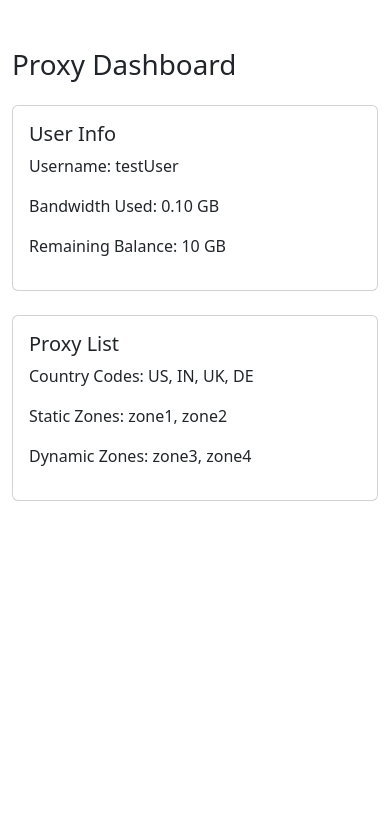
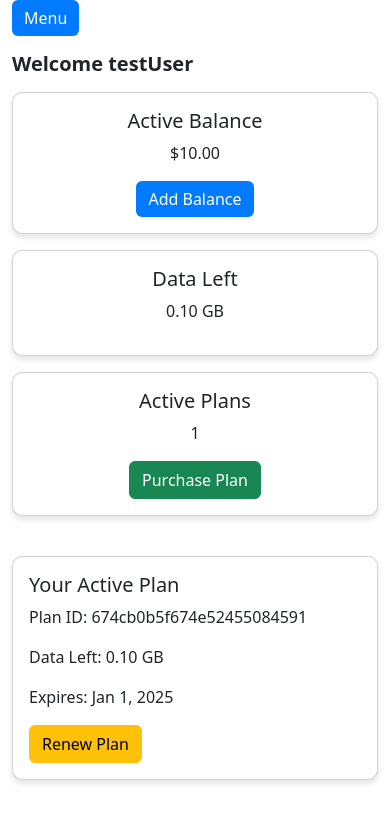
Before and after one commit to myselfabhi/lightningdev-dashboard, a Next.js app in the folder lightningdev-dashboard/: page / in a window 390 px wide. Shown: the top 822 px of the page. Built offline with nearby package versions, Linux system fonts and the light colour scheme.

Commit message:
feat: setting up the basic UI

```diff
--- a/lightningdev-dashboard/src/pages/_app.tsx
+++ b/lightningdev-dashboard/src/pages/_app.tsx
@@ -1,5 +1,7 @@
 import '../styles/globals.css';
 import { AppProps } from 'next/app';
+import "bootstrap/dist/css/bootstrap.min.css";
+import "../styles/dashboard.css";
 
 function MyApp({ Component, pageProps }: AppProps) {
     return <Component {...pageProps} />;
--- /dev/null
+++ b/lightningdev-dashboard/src/pages/api/add-gigabytes.ts
@@ -0,0 +1,21 @@
+import { NextApiRequest, NextApiResponse } from "next";
+
+export default function handler(
+    req: NextApiRequest,
+    res: NextApiResponse<{ success: boolean; newBalance?: number }>
+) {
+    if (req.method === "POST") {
+        const { gigabytes } = req.body;
+
+        if (!gigabytes || gigabytes <= 0) {
+            return res.status(400).json({ success: false });
+        }
+
+        res.status(200).json({
+            success: true,
+            newBalance: gigabytes + 10, // Example: Adds gigabytes to the user's balance
+        });
+    } else {
+        res.status(405).json({ success: false });
+    }
+}
--- a/lightningdev-dashboard/src/pages/api/user-info.ts
+++ b/lightningdev-dashboard/src/pages/api/user-info.ts
@@ -1,18 +1,21 @@
 import { NextApiRequest, NextApiResponse } from "next";
 
-type UserInfo = {
-  username: string;
-  bandwidthUsed: number;
-  balance: number;
-};
+let isPlanExpired = false;
 
 export default function handler(
-  req: NextApiRequest,
-  res: NextApiResponse<UserInfo>
+    req: NextApiRequest,
+    res: NextApiResponse<{ username: string; bandwidthUsed: number; balance: number }>
 ) {
-  res.status(200).json({
-    username: "testUser",
-    bandwidthUsed: 104857600, // 100 MB in bytes
-    balance: 10, // in GB
-  });
+    const remainingBandwidth = isPlanExpired ? 0 : 104857600;
+
+    res.status(200).json({
+        username: "testUser",
+        bandwidthUsed: remainingBandwidth,
+        balance: isPlanExpired ? 0 : 10,
+    });
 }
+
+// Mock cron logic: Expire plan after 1 minute (simulate CRON job)
+setTimeout(() => {
+    isPlanExpired = true;
+}, 60000);
--- a/lightningdev-dashboard/src/pages/index.tsx
+++ b/lightningdev-dashboard/src/pages/index.tsx
@@ -1,53 +1,130 @@
-import React, { useState, useEffect } from 'react';
-import axios from 'axios';
-import { UserInfo, ProxyList } from '../types';
+import React, { useState, useEffect } from "react";
+import axios from "axios";
+import "../styles/dashboard.css";
+
+type UserInfo = {
+    username: string;
+    bandwidthUsed: number; // in bytes
+    balance: number;       // in GB
+};
 
 const Dashboard: React.FC = () => {
     const [userInfo, setUserInfo] = useState<UserInfo | null>(null);
-    const [proxyList, setProxyList] = useState<ProxyList | null>(null);
+    const [showToast, setShowToast] = useState(false);
 
     useEffect(() => {
         // Fetch User Info
-        axios.get<UserInfo>('/api/user-info')
-            .then((response) => setUserInfo(response.data))
-            .catch((error) => console.error(error));
-
-        // Fetch Proxy List
-        axios.get<ProxyList>('/api/proxy-list')
-            .then((response) => setProxyList(response.data))
+        axios
+            .get<UserInfo>("/api/user-info")
+            .then((response) => {
+                setUserInfo(response.data);
+                if (response.data.balance === 0) setShowToast(true); // Show toast if balance is zero
+            })
             .catch((error) => console.error(error));
     }, []);
 
     return (
-        <div className="container mt-5">
-            <h1 className="mb-4">Proxy Dashboard</h1>
-
-            {/* User Info */}
-            {userInfo ? (
-                <div className="card mb-4">
-                    <div className="card-body">
-                        <h5 className="card-title">User Info</h5>
-                        <p>Username: {userInfo.username}</p>
-                        <p>Bandwidth Used: {(userInfo.bandwidthUsed / 1e9).toFixed(2)} GB</p>
-                        <p>Remaining Balance: {userInfo.balance} GB</p>
+        <div className="container-fluid dashboard-container">
+            {/* Sidebar */}
+            <div className="d-flex">
+                <button
+                    className="btn btn-primary d-md-none mb-3"
+                    type="button"
+                    data-bs-toggle="offcanvas"
+                    data-bs-target="#offcanvasSidebar"
+                    aria-controls="offcanvasSidebar"
+                >
+                    Menu
+                </button>
+                <div
+                    className="offcanvas offcanvas-start"
+                    id="offcanvasSidebar"
+                    tabIndex={-1}
+                    aria-labelledby="offcanvasSidebarLabel"
+                >
+                    <div className="offcanvas-header">
+                        <h5 id="offcanvasSidebarLabel">Menu</h5>
+                        <button
+                            type="button"
+                            className="btn-close"
+                            data-bs-dismiss="offcanvas"
+                            aria-label="Close"
+                        ></button>
+                    </div>
+                    <div className="offcanvas-body">
+                        <ul className="list-group">
+                            <li className="list-group-item">Dashboard</li>
+                            <li className="list-group-item">Purchase Plan</li>
+                            <li className="list-group-item">Invoices</li>
+                        </ul>
                     </div>
                 </div>
-            ) : (
-                <p>Loading User Info...</p>
-            )}
+            </div>
 
-            {/* Proxy List */}
-            {proxyList ? (
-                <div className="card">
-                    <div className="card-body">
-                        <h5 className="card-title">Proxy List</h5>
-                        <p>Country Codes: {proxyList.countryCodes.join(', ')}</p>
-                        <p>Static Zones: {proxyList.zones.static.join(', ')}</p>
-                        <p>Dynamic Zones: {proxyList.zones.dynamic.join(', ')}</p>
+            {/* Main Content */}
+            <h1 className="dashboard-header">Welcome {userInfo?.username || "User"}</h1>
+
+            <div className="row mb-4">
+                {/* Active Balance */}
+                <div className="col-md-4">
+                    <div className="card text-center">
+                        <div className="card-body">
+                            <h5>Active Balance</h5>
+                            <p>${userInfo?.balance.toFixed(2) || "0.00"}</p>
+                            <button className="btn btn-primary">Add Balance</button>
+                        </div>
                     </div>
                 </div>
-            ) : (
-                <p>Loading Proxy List...</p>
+
+                {/* Data Left */}
+                <div className="col-md-4">
+                    <div className="card text-center">
+                        <div className="card-body">
+                            <h5>Data Left</h5>
+                            <p>{((userInfo?.bandwidthUsed || 0) / 1e9).toFixed(2)} GB</p>
+                        </div>
+                    </div>
+                </div>
+
+                {/* Active Plans */}
+                <div className="col-md-4">
+                    <div className="card text-center">
+                        <div className="card-body">
+                            <h5>Active Plans</h5>
+                            <p>{userInfo ? "1" : "0"}</p>
+                            <button className="btn btn-success">Purchase Plan</button>
+                        </div>
+                    </div>
+                </div>
+            </div>
+
+            {/* Active Plan Details */}
+            <div className="card">
+                <div className="card-body">
+                    <h5>Your Active Plan</h5>
+                    <p>Plan ID: 674cb0b5f674e52455084591</p>
+                    <p>Data Left: {((userInfo?.bandwidthUsed || 0) / 1e9).toFixed(2)} GB</p>
+                    <p>Expires: Jan 1, 2025</p>
+                    <button className="btn btn-warning">Renew Plan</button>
+                </div>
+            </div>
+
+            {/* Toast Notification */}
+            {showToast && (
+                <div className="toast-container position-fixed bottom-0 end-0 p-3">
+                    <div className="toast show align-items-center text-bg-warning border-0">
+                        <div className="d-flex">
+                            <div className="toast-body">
+                                Your plan has expired. Please renew your plan to continue using the service.
+                            </div>
+                            <button
+                                type="button"
+                                className="btn-close btn-close-white me-2 m-auto"
+                                onClick={() => setShowToast(false)}
+                            ></button>
+                        </div>
+                    </div>
+                </div>
             )}
         </div>
     );
--- /dev/null
+++ b/lightningdev-dashboard/src/styles/dashboard.css
@@ -0,0 +1,49 @@
+/* Dashboard Header */
+.dashboard-header {
+    font-size: 1.5rem;
+    font-weight: bold;
+    margin-bottom: 1rem;
+}
+
+/* Cards */
+.card {
+    border-radius: 10px;
+    box-shadow: 0 4px 6px rgba(0, 0, 0, 0.1);
+    transition: transform 0.3s ease;
+}
+
+.card:hover {
+    transform: translateY(-5px);
+}
+
+/* Buttons */
+.btn-primary {
+    background-color: #007bff;
+    border: none;
+    transition: background-color 0.3s ease;
+}
+
+.btn-primary:hover {
+    background-color: #0056b3;
+}
+
+/* Toasts */
+.toast-container {
+    z-index: 1055;
+}
+
+.toast-body {
+    font-size: 1rem;
+    font-weight: 500;
+}
+
+/* Media Queries */
+@media (max-width: 768px) {
+    .dashboard-header {
+        font-size: 1.25rem;
+    }
+
+    .card {
+        margin-bottom: 1rem;
+    }
+}
```
